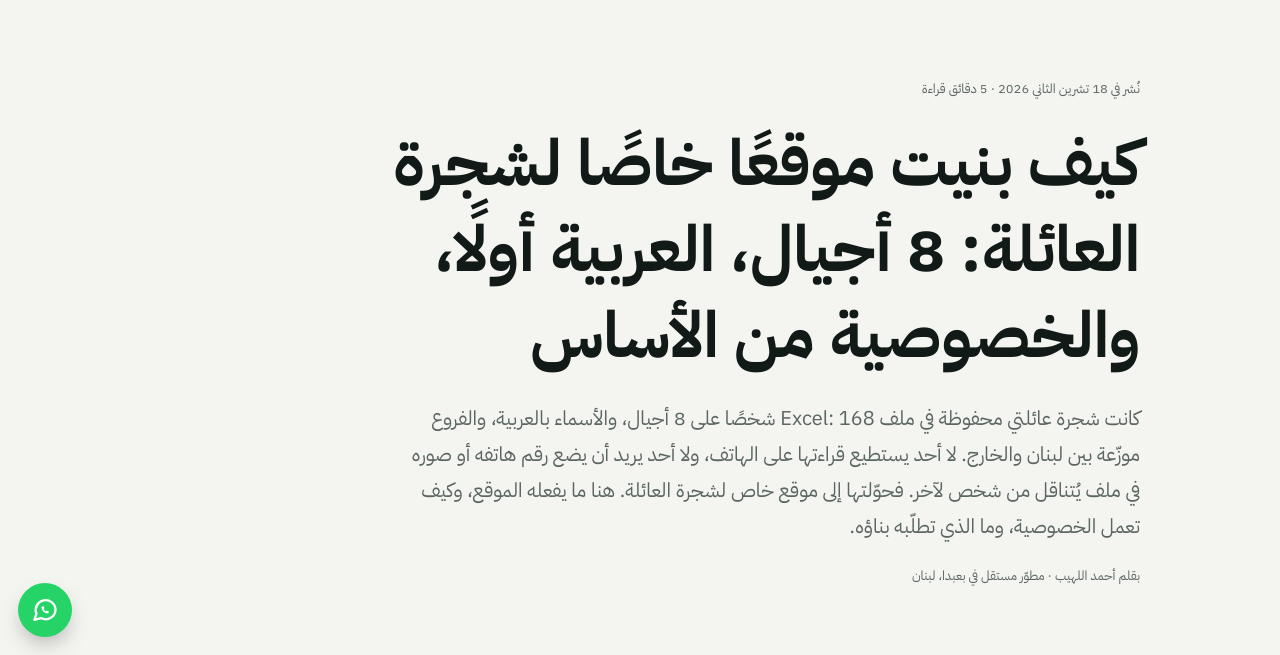
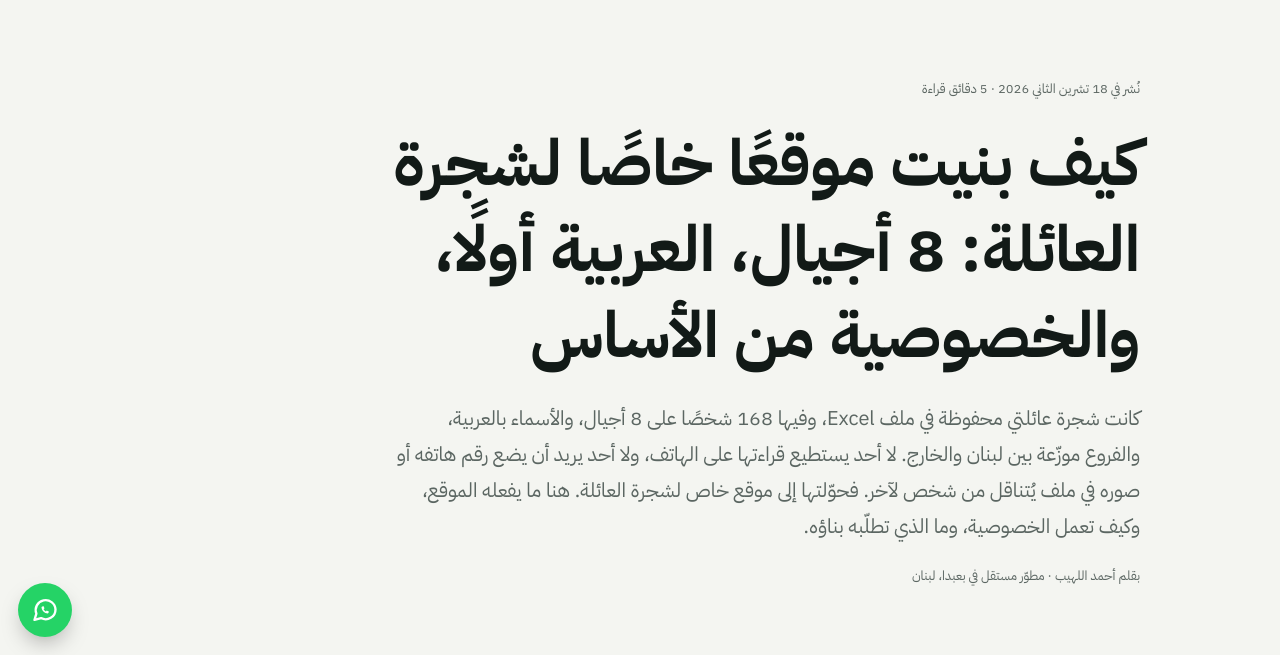
Before and after one commit to ahmadhlahib/ahmadhlahib.github.io, a plain HTML site: page ar/blog/family-tree-web-app/index.html in a window 1280 px wide. Shown: the part 145-800 px from the top of the page. Drawn offline with Linux system fonts and the light colour scheme.

Commit message:
Fix Arabic bidi order in family tree article intro
Co-Authored-By: Claude Opus 5.5 <noreply@anthropic.com>
Claude-Session: https://claude.ai/code/session_018mT4KRc3tLPUc1ZVzqfsNk

```diff
--- a/ar/blog/family-tree-web-app/index.html
+++ b/ar/blog/family-tree-web-app/index.html
@@ -135,7 +135,7 @@ html[lang="ar"] .meta { font-family: var(--body); }
   <header class="hero">
     <span class="meta">نُشر في 18 تشرين الثاني 2026 · 5 دقائق قراءة</span>
     <h1>كيف بنيت موقعًا خاصًا لشجرة العائلة: 8 أجيال، العربية أولًا، والخصوصية من الأساس</h1>
-    <p class="lede">كانت شجرة عائلتي محفوظة في ملف Excel: 168 شخصًا على 8 أجيال، والأسماء بالعربية، والفروع موزّعة بين لبنان والخارج. لا أحد يستطيع قراءتها على الهاتف، ولا أحد يريد أن يضع رقم هاتفه أو صوره في ملف يُتناقل من شخص لآخر. فحوّلتها إلى موقع خاص لشجرة العائلة. هنا ما يفعله الموقع، وكيف تعمل الخصوصية، وما الذي تطلّبه بناؤه.</p>
+    <p class="lede">كانت شجرة عائلتي محفوظة في ملف <bdi dir="ltr">Excel</bdi>، وفيها 168 شخصًا على 8 أجيال، والأسماء بالعربية، والفروع موزّعة بين لبنان والخارج. لا أحد يستطيع قراءتها على الهاتف، ولا أحد يريد أن يضع رقم هاتفه أو صوره في ملف يُتناقل من شخص لآخر. فحوّلتها إلى موقع خاص لشجرة العائلة. هنا ما يفعله الموقع، وكيف تعمل الخصوصية، وما الذي تطلّبه بناؤه.</p>
     <span class="meta">بقلم أحمد اللهيب · مطوّر مستقل في بعبدا، لبنان</span>
   </header>
 
```
